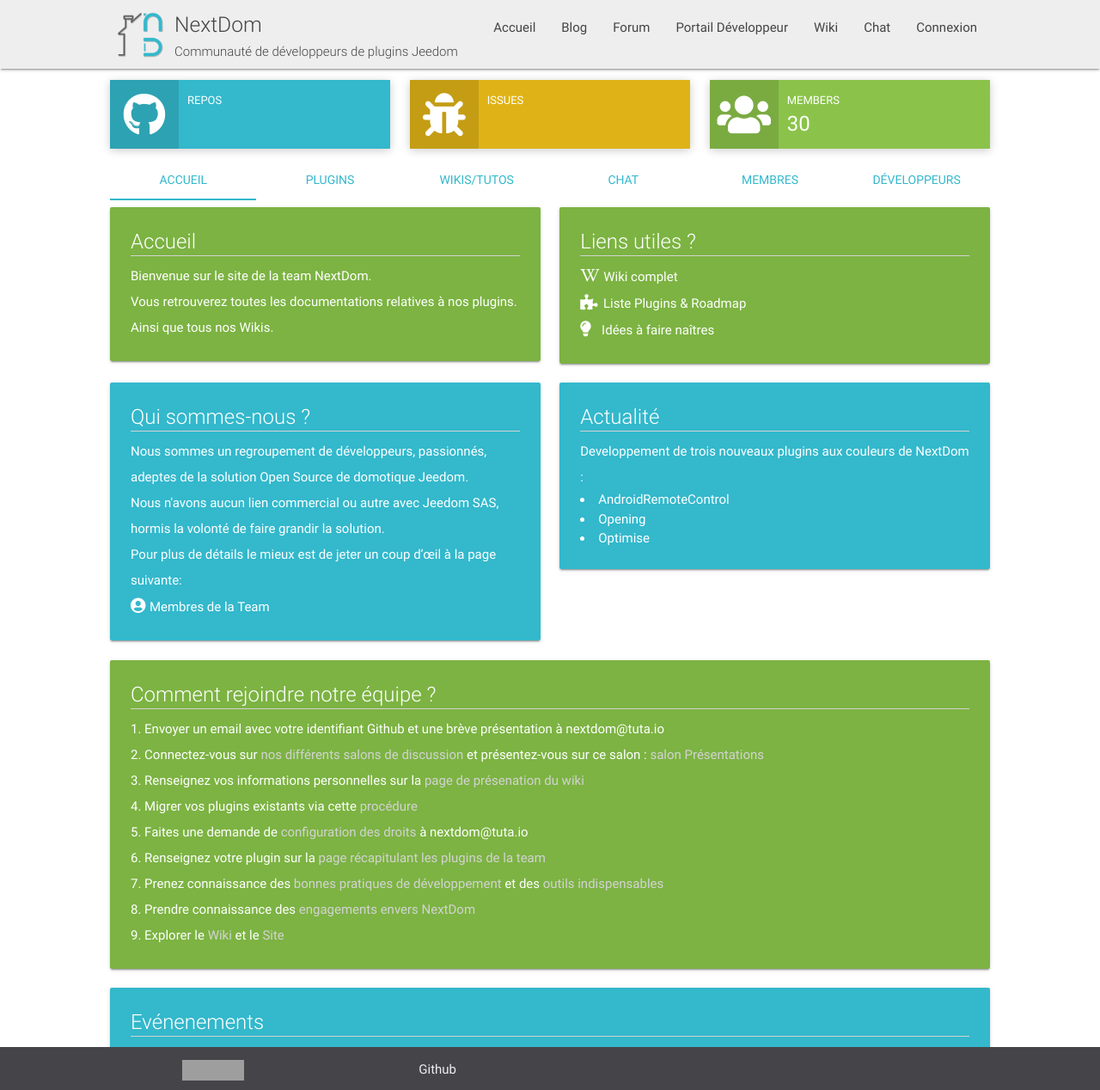
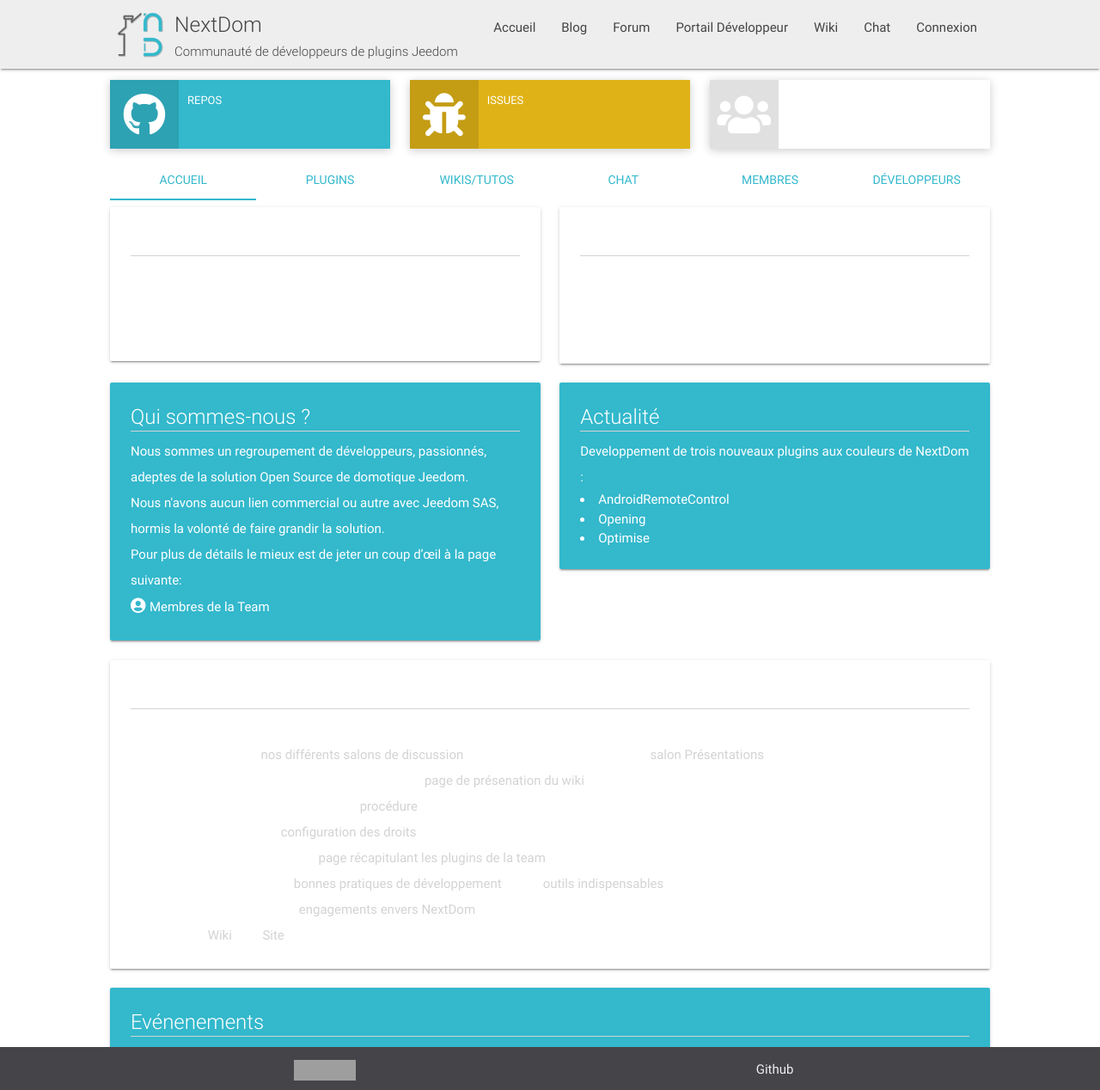
Before and after one commit to NextDom/NextDom.github.io, a Jekyll site: the page index.html, which Jekyll copies as it is, in a window 1280 px wide and 1268 px high. Shown: the whole window at 86% size. Built offline with Jekyll 4.4.1, drawn with Linux system fonts in a browser that asks for light colours; nearby versions of some CDN libraries; grey boxes are pictures that could not be loaded.

Commit message:
Change green to gray + footer en s6

```diff
--- a/index.html
+++ b/index.html
@@ -100,7 +100,7 @@
                     </div>
                 </a>
                 <a class="col s4" href="https://github.com/orgs/NextDom/teams/nextdom-team">
-                    <div class="info-box light-green hoverable">
+                    <div class="info-box gray hoverable">
                         <div class="icon">
                             <i class="fas fa-users"></i>
                         </div>
@@ -133,7 +133,7 @@
                 <div id="home" class="col s12">
                     <div class="row">
                         <div class="col s6">
-                            <div class="card light-green darken-1">
+                            <div class="card gray darken-1">
                                 <div class="card-content white-text">
                                     <span class="card-title">Accueil</span>
                                     <p>Bienvenue sur le site de la team NextDom. </br>
@@ -143,7 +143,7 @@
                             </div>
                         </div>
                         <div class="col s6">
-                            <div class="card light-green darken-1">
+                            <div class="card gray darken-1">
                                 <div class="card-content white-text">
                                     <span class="card-title">Liens utiles ?</span>
                                     <p>
@@ -183,7 +183,7 @@
                     </div>
                     <div class="row">
                         <div class="col s12">
-                            <div class="card light-green darken-1">
+                            <div class="card gray darken-1">
                                 <div class="card-content white-text">
                                     <span class="card-title">Comment rejoindre notre équipe ?</span>
                                     <p>
@@ -225,7 +225,7 @@
                     <div class="card blue_nextdom darken-1">
                         <ul class="collection" id='ul_listWiki'></ul>
                     </div>
-                    <div class="card light-green darken-1">
+                    <div class="card gray darken-1">
                         <ul class="collection" id='ul_listTuto'></ul>
                     </div>
                 </div>
@@ -300,8 +300,8 @@
         <footer class="page-footer">
             <div class="container">
                 <div class="row">
-                    <a class="col s3" style="text-align:center" href="https://creativecommons.org/licenses/by-sa/4.0/"><img src="https://creativecommons.org/images/deed/cc_blue_x2.png" height="24px" width="24px"><img src="https://creativecommons.org/images/deed/attribution_icon_blue_x2.png" height="24px" width="24px"><img src="https://creativecommons.org/images/deed/sa_blue_x2.png" height="24px" width="24px"></a>
-                    <a class="col s3 grey-text text-lighten-3" style="text-align:center" href="https://github.com/NextDom">Github</a>
+                    <a class="col s6" style="text-align:center" href="https://creativecommons.org/licenses/by-sa/4.0/"><img src="https://creativecommons.org/images/deed/cc_blue_x2.png" height="24px" width="24px"><img src="https://creativecommons.org/images/deed/attribution_icon_blue_x2.png" height="24px" width="24px"><img src="https://creativecommons.org/images/deed/sa_blue_x2.png" height="24px" width="24px"></a>
+                    <a class="col s6 grey-text text-lighten-3" style="text-align:center" href="https://github.com/NextDom">Github</a>
                 </div>
             </div>
         </footer>
```
